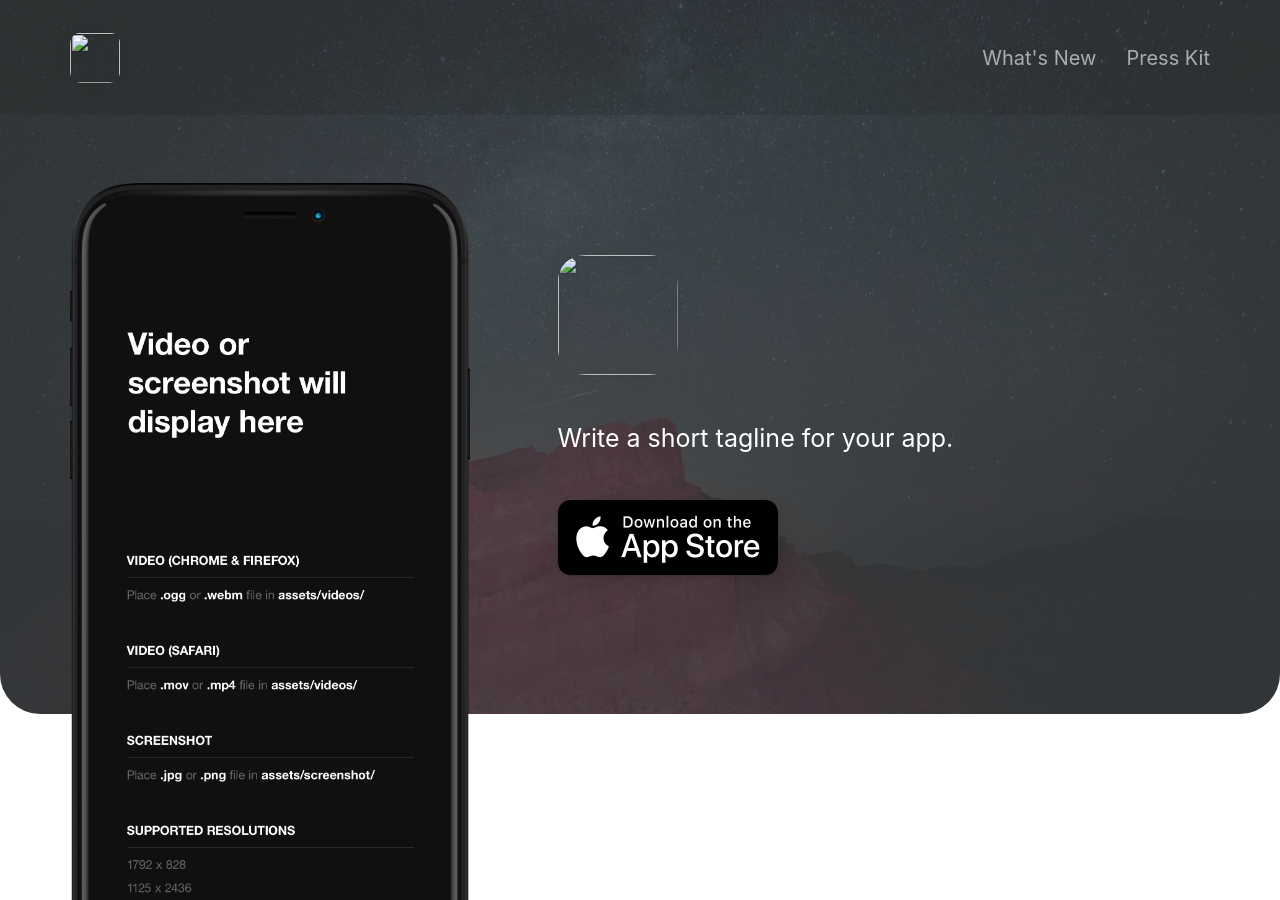
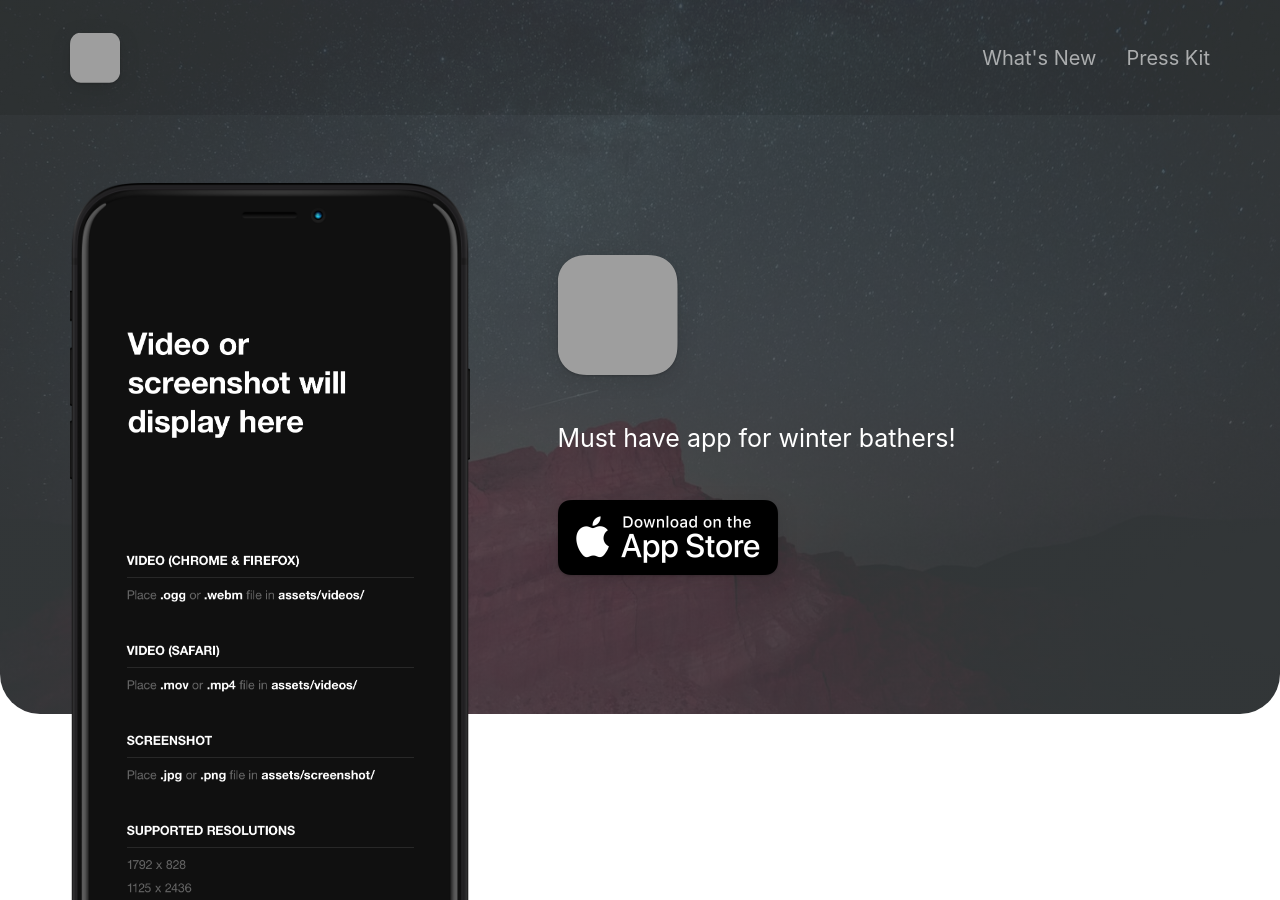
Before and after one commit to JonasMelchior/JonasMelchior.github.io, a Jekyll site: the page built from index.html, in a window 1280 px wide and 900 px high. Built offline with Jekyll 4.4.1, drawn with Linux system fonts in a browser that asks for light colours; nearby versions of some CDN libraries; grey boxes are pictures that could not be loaded.

Commit message:
Update _config.yml

```diff
--- a/_config.yml
+++ b/_config.yml
@@ -10,10 +10,10 @@ playstore_link                            :
 presskit_download_link                    : https://emilbaehr.com                                          # Enter a link to downloadable file or (e.g. public Dropbox link to a .zip file).
                                                                                       # Or upload your press kit file to assets and set path accordingly (e.g. "assets/your_press_kit.zip").
 
-app_icon                                  : # assets/appicon.png                      # Automatically populates if not set and if iOS app ID is set.  Otherwise enter path to icon file manually.
+app_icon                                  : assets/appicon.png                      # Automatically populates if not set and if iOS app ID is set.  Otherwise enter path to icon file manually.
 app_name                                  :                                           # Automatically populates if not set and if iOS app ID is set.  Otherwise enter manually.
 app_price                                 :                                           # Automatically populates if not set and if iOS app ID is set.  Otherwise enter manually.
-app_description                           : Write a short tagline for your app.
+app_description                           : Must have app for winter bathers!
 
 enable_smart_app_banner                   : true                                      # Set to true to show a smart app banner at top of page on mobile devices.
 
```
